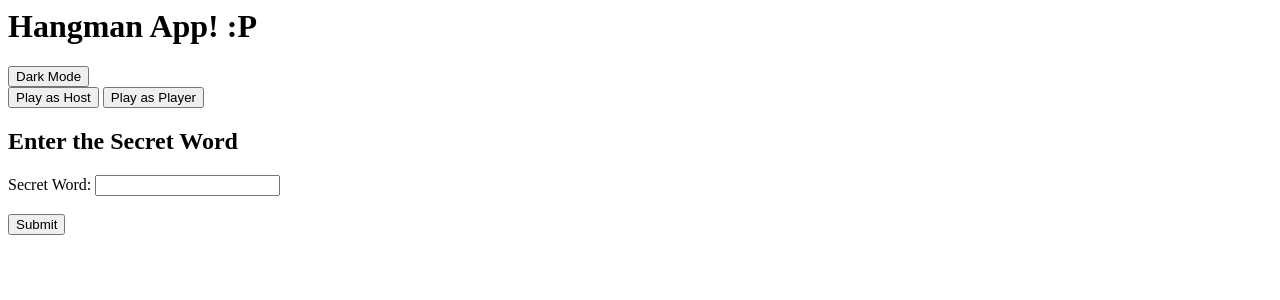
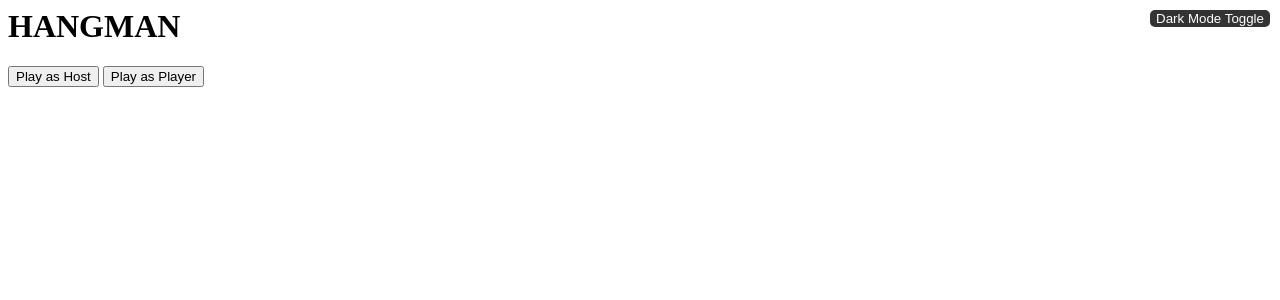
Before and after one commit to costad3atwit/Hangman-Network-App, a Flask app: page / in a window 1280 px wide. Shown: the top 300 px of the page. Run offline with Flask 3, Linux system fonts and the light colour scheme; some libraries are stand-ins or nearby versions.

Commit message:
Add host secret-word functionality The host is now able to input a secret word and upon submission (via 'enter' keystroke or clicking the submit button) it is sent to the server.

```diff
--- a/hangman.py
+++ b/hangman.py
@@ -7,8 +7,8 @@ from flask_socketio import SocketIO
 
 # Create a Flask app instance
 app = Flask(__name__)
+app.config['SECRET_WORD'] = "secret!"
 
-app.config['SECRET_KEY'] = 'secret!'
 socketio = SocketIO(app)
 # Define a route for the root URL ('/')
 
@@ -22,20 +22,27 @@ def hello_world():
 #The below code block is a listener from the client
 #to await a role selection. There are two buttons
 #shown in index.html which send this information to the server.
-@socketio.on('role selection')
+@socketio.on('roleSelection')
 def handle_role_selection(data):
     role = data['role']
     print(f'User selected role: {role}')
 
     # Handle role logic here
     if role == 'host':
-        #below not executing even though role should be established correctly
-        print(f'Role is host, emitting showHostPage to ' + request.sid)
         socketio.emit('showHostPage', room=request.sid)
     elif role == 'player':
-        socketio.emit('show player page', room=request.sid)
+        socketio.emit('showPlayerPage', room=request.sid)
 
-
+@socketio.on('hostSecretWord')
+def secretWordSetup(data):
+    if 'word' in data and isinstance(data['word'], str):
+        secret = data['word']
+        #SECRET WORD RECEPTION VERIFICATION HERE
+        #VAR secret UNUSED OTHERWISE. NEEDS TO BE STORED FOR PROCESSING
+        #ALSO NEEDS TO BE CHECKED FOR ONLY a-z CHARACTERS
+        print("Secret word reached server as: " + secret)
+    else:
+        print(f"Unexpected data format received: {data}")
 # Run the app when this file is executed
 if __name__ == '__main__':
     socketio.run(app)
--- a/static/styles.css
+++ b/static/styles.css
@@ -8,3 +8,15 @@ body.dark-mode {
     background-color: black;
     color: white;
 }
+
+#dark-mode-btn{
+    position: fixed;
+    top: 10px;
+    right: 10px;
+    padding: 10px, 15px;
+    background-color: #333;
+    color: white;
+    border: none;
+    border-radius: 5px;
+    cursor: pointer;
+}
--- a/templates/index.html
+++ b/templates/index.html
@@ -9,46 +9,65 @@
 </head>
 
 <body>
-  <h1>{{message}}</h1>
-  <button type="button" onclick="toggleDarkMode()">Dark Mode</button>
-  <div id="role selectors">
+  <h1>HANGMAN</h1>
+    <div>
+    <button type="button" id = "dark-mode-btn"onclick="toggleDarkMode()">Dark Mode Toggle</button>
+  </div>
+    <div id="role-selectors">
     <button type="button" onclick="roleHost()">Play as Host</button>
     <button type="button" onclick="rolePlayer()">Play as Player</button>
   </div>
 
-  <div id="host page">
+  <div id="host-page" style="display: none;" >
     <h2>Enter the Secret Word </h2>
+    <form id = "host-form" onsubmit="secretWordSubmission(event)">
+      <label for="secret-word">Secret Word:</label>
+      <input type="text" id="secretWord" name="secretWord" required><br><br>
+      <input type="submit" value="Submit">
+    </form>
+  </div>
+  <div id="player-page" style="display: none;" >
+    <h2>Enter Guesses </h2>
     <form>
-      <label for="secret word">Secret Word:</label>
+      <label for="secret-word">Guess:</label>
       <input type="text" id="fname" name="fname"><br><br>
       <input type="submit" value="Submit">
     </form>
   </div>
+  <h2 id="submissionMsg"></h2>
 
   <script type="text/javascript" charset="utf-8">
     var socket = io()
 
     function roleHost() {
-      socket.emit('role selection', { role: 'host' });
+      socket.emit('roleSelection', { role: 'host' });
     }
 
+    function secretWordSubmission(event){
+      event.preventDefault();
+      const secretWord = document.getElementById("secretWord").value;
+
+      socket.emit("hostSecretWord", { word: secretWord });
+      console.log("Host submitted the secret word:", secretWord);
+
+      document.getElementById("host-page").style.display = 'none';
+      document.getElementById("submissionMsg").innerHTML = "Secret Word Submitted! Waiting for player";
+    }
     socket.on('showHostPage', function () {
-      console.log("Host page event received");
-      document.querySelector('role selectors').style.display = 'none';
-      document.getElementById('host page').style.display = 'block';
+      document.querySelector('#role-selectors').style.display = 'none';
+      document.getElementById('host-page').style.display = 'block';
     });
 
+
     function rolePlayer() {
-      socket.emit('role selection', { role: 'player' });
+      socket.emit('roleSelection', { role: 'player' });
     }
 
-    socket.on('show player page', function(){
-      //hide and show necessary elements for player view
+    socket.on('showPlayerPage', function(){
+      document.querySelector('#role-selectors').style.display = 'none';
+      document.getElementById('player-page').style.display = 'block';
     });
 
-  </script>
-
-  <script>
     function toggleDarkMode() {
       document.body.classList.toggle('dark-mode')
     }
```
